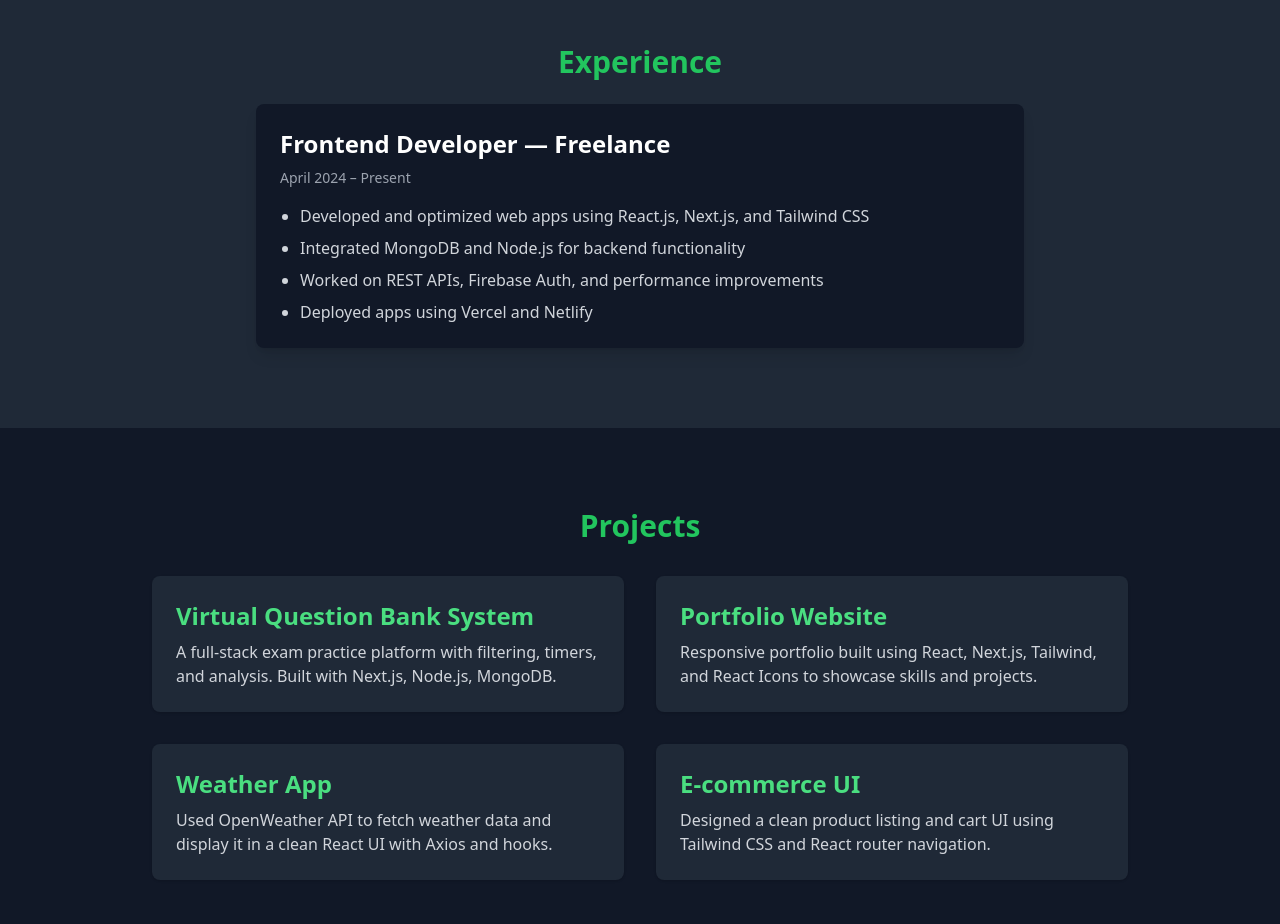
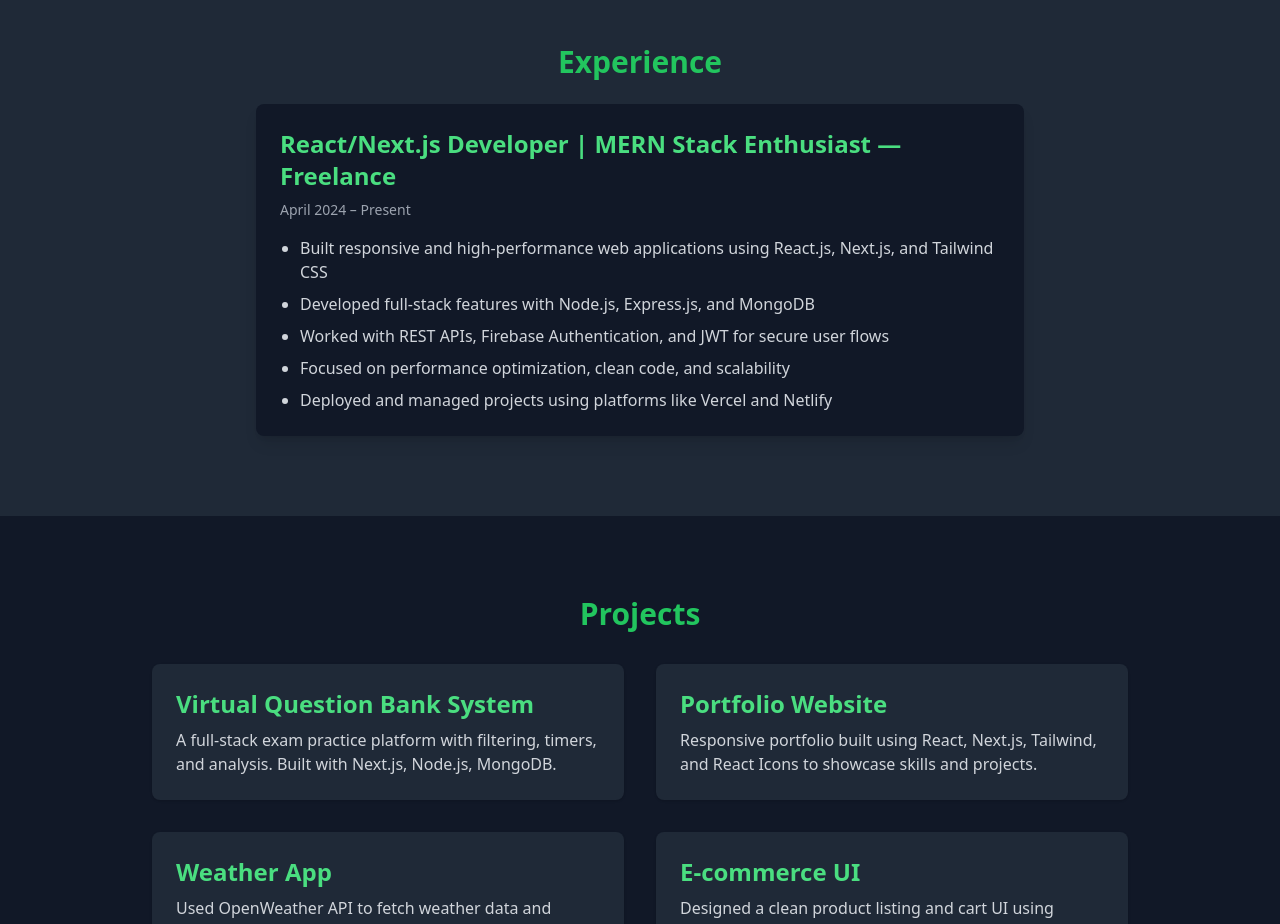
Before and after one commit to Rushda-Rasheed/Rushda-Dev-Site, a Next.js app: page /portfolio in a window 1280 px wide. Shown: the part 1460-2384 px from the top of the page. Built offline with nearby package versions, Linux system fonts and the light colour scheme; no server answers.

Commit message:
Add portfolio.jsx with MERN stack portfolio section

```diff
--- a/src/pages/portfolio.jsx
+++ b/src/pages/portfolio.jsx
@@ -133,14 +133,16 @@ export default function Home() {
       <section id="experience" className="py-20 bg-gray-800 text-white text-center">
         <h2 className="text-3xl font-bold text-green-500 mb-6">Experience</h2>
         <div className="max-w-3xl mx-auto bg-gray-900 p-6 rounded-lg shadow-lg text-left">
-          <h3 className="text-2xl font-semibold">Frontend Developer — Freelance</h3>
+          <h3 className="text-2xl font-semibold text-green-400">React/Next.js Developer | MERN Stack Enthusiast — Freelance</h3>
           <p className="mt-2 text-sm text-gray-400">April 2024 – Present</p>
           <ul className="mt-4 list-disc pl-5 space-y-2 text-gray-300">
-            <li>Developed and optimized web apps using React.js, Next.js, and Tailwind CSS</li>
-            <li>Integrated MongoDB and Node.js for backend functionality</li>
-            <li>Worked on REST APIs, Firebase Auth, and performance improvements</li>
-            <li>Deployed apps using Vercel and Netlify</li>
+            <li>Built responsive and high-performance web applications using React.js, Next.js, and Tailwind CSS</li>
+            <li>Developed full-stack features with Node.js, Express.js, and MongoDB</li>
+            <li>Worked with REST APIs, Firebase Authentication, and JWT for secure user flows</li>
+            <li>Focused on performance optimization, clean code, and scalability</li>
+            <li>Deployed and managed projects using platforms like Vercel and Netlify</li>
           </ul>
+
         </div>
       </section>
 
```
